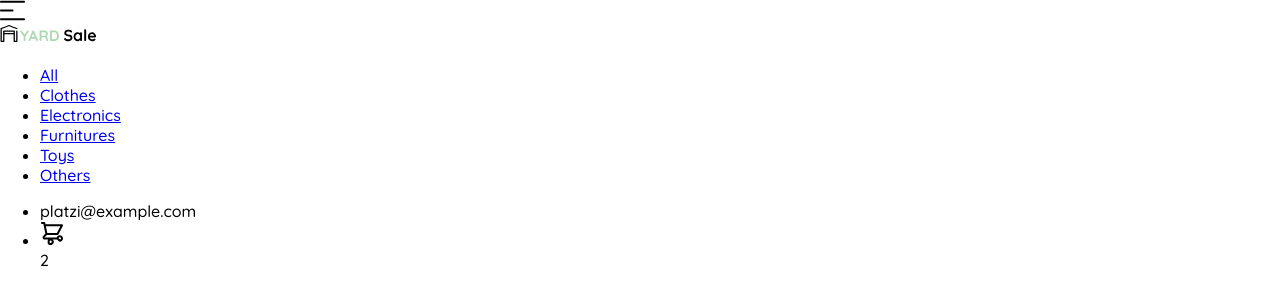
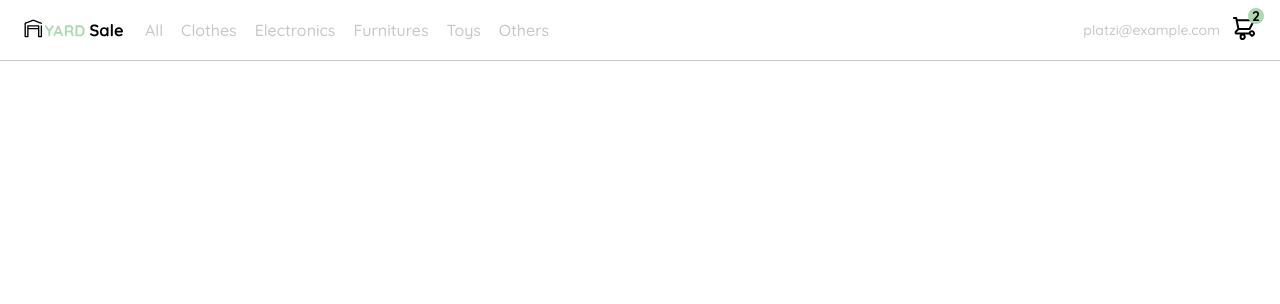
Before and after one commit to kfiguera/frontend-practico, a plain HTML site: page clase11.html in a window 1280 px wide. Drawn offline with Linux system fonts and the light colour scheme.

Commit message:
Navbar: CSS

```diff
--- a/clase11.html
+++ b/clase11.html
@@ -26,8 +26,81 @@
             margin: 0;
         }
 
+        nav {
+            display: flex;
+            justify-content: space-between;
+            padding: 0 24px;
+            border-bottom: 1px solid var(--very-light-pink);
+        }
+
+        .menu {
+            display: none;
+        }
+
+        .logo {
+            width: 100px;
+        }
+
+        .navbar-left {
+            display: flex;
+        }
+
+
+        .navbar-left ul, .navbar-right ul {
+            list-style: none;
+            padding: 0;
+            margin: 0;
+            display: flex;
+            align-items: center;
+            height: 60px;
+        }
+        .navbar-left ul{
+            display: flex;
+            margin-left: 12px;
+        }
+        .navbar-left ul li a, .navbar-right ul li a {
+            color: var(--very-light-pink);
+            text-decoration: none;
+            border: 1px solid var(--white);
+            padding: 8px;
+            border-radius: 8px;
+        }
+        .navbar-left ul li a:hover, .navbar-right ul li a:hover {
+            color: var(--hospital-green);
+            border: 1px solid var(--hospital-green);
+        }
+
+        .navbar-email {
+            color: var(--very-light-pink);
+            font-size: var(--sm);
+            margin-right: 12px;
+        }
+        .navbar-shopping-cart {
+            position: relative;
+        }
+        .navbar-shopping-cart div{
+            width: 16px;
+            height: 16px;
+            background-color: var(--hospital-green);
+            border-radius: 50%;
+            font-size: var(--sm);
+            font-weight: bold;
+            position: absolute;
+            top: -8px;
+            right: -8px;
+            display: flex;
+            justify-content: center;
+            align-items: center;
+        }
+
         @media (max-width: 640px) {
 
+            .menu {
+                display: block;
+            }
+            .navbar-left ul, .navbar-email {
+                display: none;
+            }
         }
     </style>
 </head>
@@ -35,7 +108,7 @@
 <nav>
     <img src="./assets/icons/icon_menu.svg" alt="menu" class="menu">
     <div class="navbar-left">
-        <img src="./assets/logos/logo_yard_sale.svg" alt="logo">
+        <img src="./assets/logos/logo_yard_sale.svg" alt="logo" class="logo">
         <ul>
             <li><a href="/">All</a></li>
             <li><a href="/">Clothes</a></li>
@@ -47,7 +120,7 @@
     </div>
     <div class="navbar-right">
         <ul>
-            <li>platzi@example.com</li>
+            <li class="navbar-email">platzi@example.com</li>
             <li class="navbar-shopping-cart">
                 <img src="./assets/icons/icon_shopping_cart.svg" alt="shopping cart">
                 <div>2</div>
```
